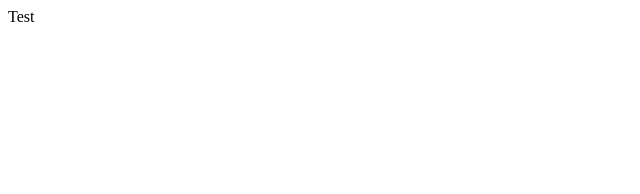
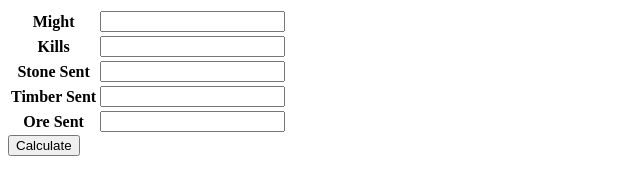
Before and after one commit to dthguild/dthguild.github.io, a plain HTML site: page index.htm in a window 1280 px wide. Shown: the whole page, without its empty margins (0-640 px from the left). Drawn offline with nearby package versions, Linux system fonts and the light colour scheme.

Commit message:
Update index.htm

```diff
--- a/index.htm
+++ b/index.htm
@@ -1,3 +1,17 @@
-<html>
-Test
+<html lang="en">
+  <head>
+    <meta http-equiv="Content-Type" content="text/html; charset=utf-8"/>
+    <link type="text/css" href="/css/style.css" media="all" rel="stylesheet">
+    <script src="https://ajax.googleapis.com/ajax/libs/jquery/3.3.1/jquery.min.js"></script>
+  </head>
+  <body>
+    <table>
+      <tr><th>Might</th>      <td><input type="text" name="might"> </td></tr>
+      <tr><th>Kills</th>      <td><input type="text" name="kills"> </td></tr>
+      <tr><th>Stone Sent</th> <td><input type="text" name="stone"> </td></tr>
+      <tr><th>Timber Sent</th><td><input type="text" name="timber"></td></tr>
+      <tr><th>Ore Sent</th>   <td><input type="text" name="ore">   </td></tr>
+    </table>
+    <input type="button" name="calc" value="Calculate">
+  </body>
 </html>
```
